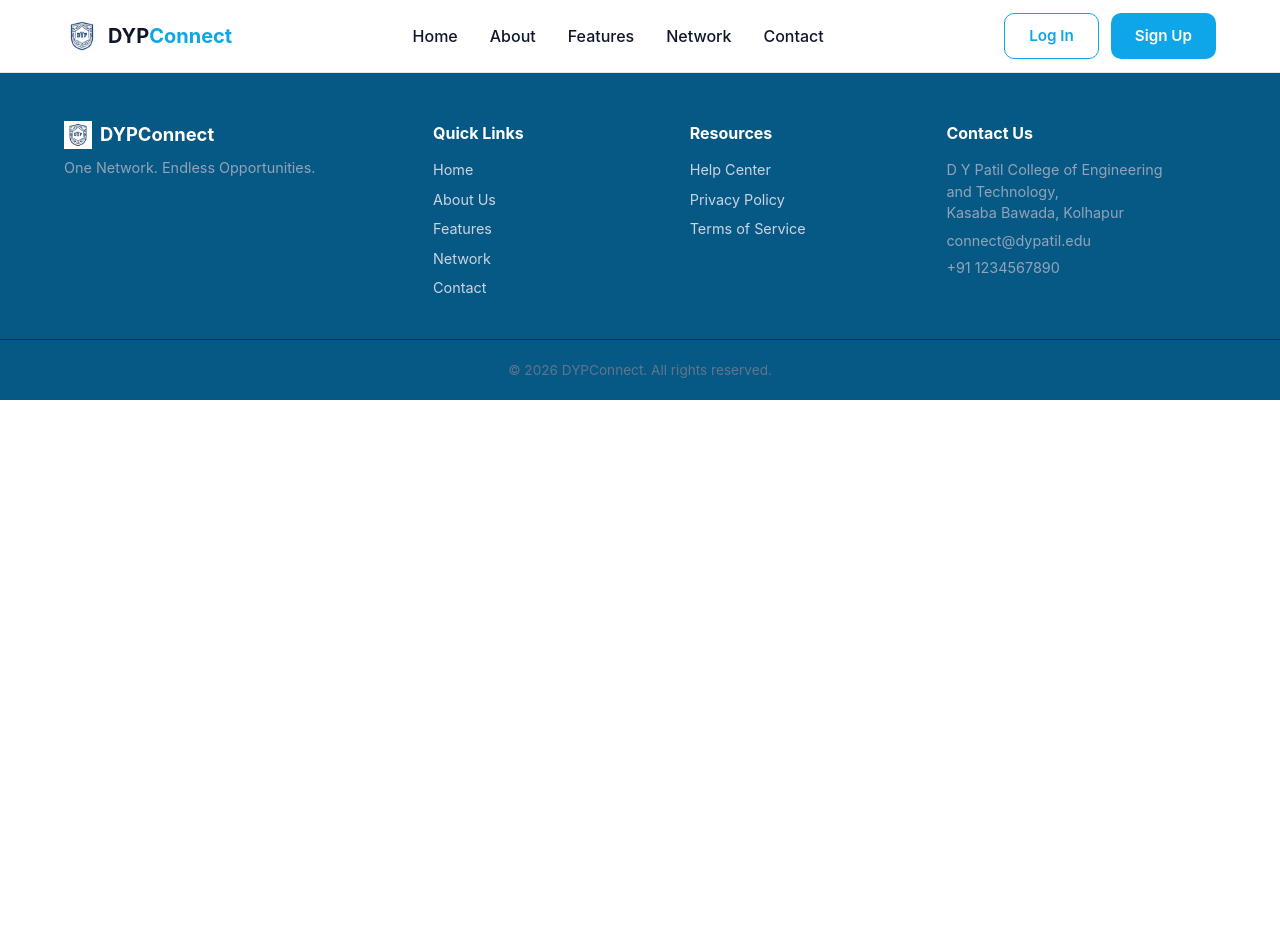
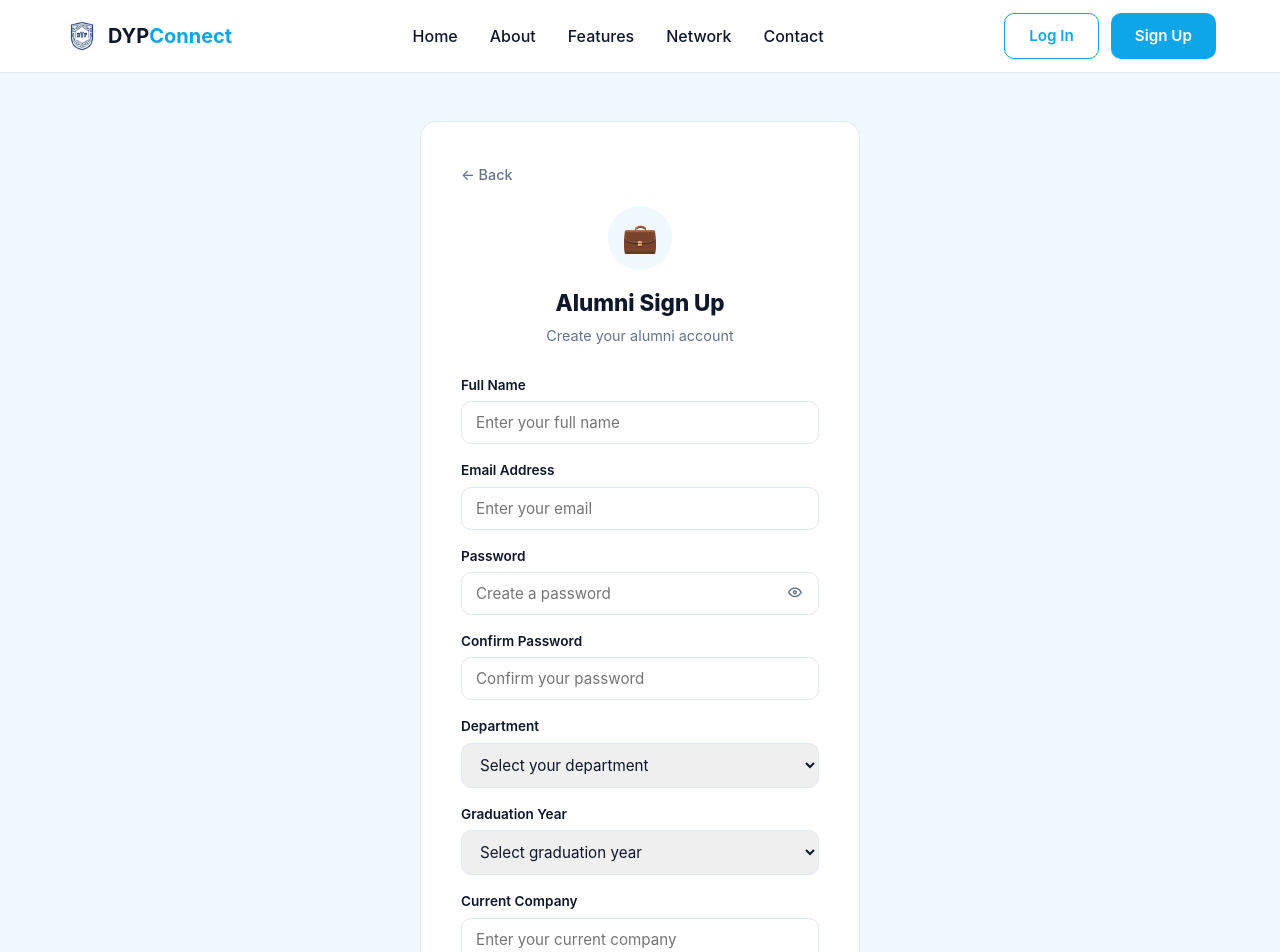
Before and after one commit to Sahilpatil2320/DYPConnect, a React (Vite) app in the folder client/: page /signup/alumni in a window 1280 px wide. Shown: the top 952 px of the page. Before the commit the page ends 800 px from the top, so only its background shows below. Built offline with nearby package versions, Linux system fonts and the light colour scheme.

Commit message:
feat: add teacher and alumni sign up forms

```diff
--- a/client/src/App.jsx
+++ b/client/src/App.jsx
@@ -4,6 +4,8 @@
 import LandingPage from "./pages/LandingPage";
 import SignupRoleSelection from "./pages/SignupRoleSelection";
 import StudentSignup from "./pages/StudentSignup";
+import TeacherSignup from "./pages/TeacherSignup";
+import AlumniSignup from "./pages/AlumniSignup";
 
 function App() {
   return (
@@ -13,6 +15,8 @@
         <Route path="/" element={<LandingPage />} />
         <Route path="/signup" element={<SignupRoleSelection />} />
         <Route path="/signup/student" element={<StudentSignup />} />
+        <Route path="/signup/teacher" element={<TeacherSignup />} />
+        <Route path="/signup/alumni" element={<AlumniSignup />} />
       </Routes>
       <Footer />
     </>
--- /dev/null
+++ b/client/src/pages/AlumniSignup.jsx
@@ -0,0 +1,164 @@
+import { useState } from "react";
+import { Link } from "react-router-dom";
+import "./AuthForm.css";
+
+function AlumniSignup() {
+  const [formData, setFormData] = useState({
+    fullName: "",
+    email: "",
+    password: "",
+    confirmPassword: "",
+    department: "",
+    graduationYear: "",
+    currentCompany: "",
+    currentRole: "",
+  });
+
+  const [showPassword, setShowPassword] = useState(false);
+
+  const handleChange = (e) => {
+    setFormData({ ...formData, [e.target.name]: e.target.value });
+  };
+
+  const handleSubmit = (e) => {
+    e.preventDefault();
+    console.log("Alumni signup data:", formData);
+    // Backend connection comes in Phase 3 (Authentication)
+  };
+
+  const graduationYears = Array.from({ length: 30 }, (_, i) => 2026 - i);
+
+  return (
+    <main className="auth-page">
+      <div className="auth-card">
+        <Link to="/signup" className="auth-back">← Back</Link>
+
+        <div className="auth-icon">💼</div>
+        <h1>Alumni Sign Up</h1>
+        <p className="auth-subtext">Create your alumni account</p>
+
+        <form onSubmit={handleSubmit} className="auth-form">
+          <label>
+            Full Name
+            <input
+              type="text"
+              name="fullName"
+              placeholder="Enter your full name"
+              value={formData.fullName}
+              onChange={handleChange}
+              required
+            />
+          </label>
+
+          <label>
+            Email Address
+            <input
+              type="email"
+              name="email"
+              placeholder="Enter your email"
+              value={formData.email}
+              onChange={handleChange}
+              required
+            />
+          </label>
+
+          <label>
+            Password
+            <div className="password-wrapper">
+              <input
+                type={showPassword ? "text" : "password"}
+                name="password"
+                placeholder="Create a password"
+                value={formData.password}
+                onChange={handleChange}
+                required
+              />
+              <button
+                type="button"
+                className="password-toggle"
+                onClick={() => setShowPassword(!showPassword)}
+                aria-label={showPassword ? "Hide password" : "Show password"}
+              >
+                <i className={showPassword ? "ti ti-eye-off" : "ti ti-eye"} aria-hidden="true"></i>
+              </button>
+            </div>
+          </label>
+
+          <label>
+            Confirm Password
+            <input
+              type={showPassword ? "text" : "password"}
+              name="confirmPassword"
+              placeholder="Confirm your password"
+              value={formData.confirmPassword}
+              onChange={handleChange}
+              required
+            />
+          </label>
+
+          <label>
+            Department
+            <select
+              name="department"
+              value={formData.department}
+              onChange={handleChange}
+              required
+            >
+              <option value="">Select your department</option>
+              <option value="Computer Science">Computer Science</option>
+              <option value="Mechanical">Mechanical</option>
+              <option value="Electrical">Electrical</option>
+              <option value="Civil">Civil</option>
+              <option value="Electronics">Electronics</option>
+            </select>
+          </label>
+
+          <label>
+            Graduation Year
+            <select
+              name="graduationYear"
+              value={formData.graduationYear}
+              onChange={handleChange}
+              required
+            >
+              <option value="">Select graduation year</option>
+              {graduationYears.map((year) => (
+                <option key={year} value={year}>{year}</option>
+              ))}
+            </select>
+          </label>
+
+          <label>
+            Current Company
+            <input
+              type="text"
+              name="currentCompany"
+              placeholder="Enter your current company"
+              value={formData.currentCompany}
+              onChange={handleChange}
+              required
+            />
+          </label>
+
+          <label>
+            Current Role
+            <input
+              type="text"
+              name="currentRole"
+              placeholder="Enter your current job title"
+              value={formData.currentRole}
+              onChange={handleChange}
+              required
+            />
+          </label>
+
+          <button type="submit" className="btn btn-primary auth-submit">
+            Sign Up
+          </button>
+        </form>
+      </div>
+    </main>
+  );
+}
+
+export default AlumniSignup;
--- /dev/null
+++ b/client/src/pages/TeacherSignup.jsx
@@ -0,0 +1,137 @@
+import { useState } from "react";
+import { Link } from "react-router-dom";
+import "./AuthForm.css";
+
+function TeacherSignup() {
+  const [formData, setFormData] = useState({
+    fullName: "",
+    email: "",
+    password: "",
+    confirmPassword: "",
+    department: "",
+    designation: "",
+  });
+
+  const [showPassword, setShowPassword] = useState(false);
+
+  const handleChange = (e) => {
+    setFormData({ ...formData, [e.target.name]: e.target.value });
+  };
+
+  const handleSubmit = (e) => {
+    e.preventDefault();
+    console.log("Teacher signup data:", formData);
+    // Backend connection comes in Phase 3 (Authentication)
+  };
+
+  return (
+    <main className="auth-page">
+      <div className="auth-card">
+        <Link to="/signup" className="auth-back">← Back</Link>
+
+        <div className="auth-icon">👨‍🏫</div>
+        <h1>Teacher Sign Up</h1>
+        <p className="auth-subtext">Create your faculty account</p>
+
+        <form onSubmit={handleSubmit} className="auth-form">
+          <label>
+            Full Name
+            <input
+              type="text"
+              name="fullName"
+              placeholder="Enter your full name"
+              value={formData.fullName}
+              onChange={handleChange}
+              required
+            />
+          </label>
+
+          <label>
+            Email Address
+            <input
+              type="email"
+              name="email"
+              placeholder="Enter your email"
+              value={formData.email}
+              onChange={handleChange}
+              required
+            />
+          </label>
+
+          <label>
+            Password
+            <div className="password-wrapper">
+              <input
+                type={showPassword ? "text" : "password"}
+                name="password"
+                placeholder="Create a password"
+                value={formData.password}
+                onChange={handleChange}
+                required
+              />
+              <button
+                type="button"
+                className="password-toggle"
+                onClick={() => setShowPassword(!showPassword)}
+                aria-label={showPassword ? "Hide password" : "Show password"}
+              >
+                <i className={showPassword ? "ti ti-eye-off" : "ti ti-eye"} aria-hidden="true"></i>
+              </button>
+            </div>
+          </label>
+
+          <label>
+            Confirm Password
+            <input
+              type={showPassword ? "text" : "password"}
+              name="confirmPassword"
+              placeholder="Confirm your password"
+              value={formData.confirmPassword}
+              onChange={handleChange}
+              required
+            />
+          </label>
+
+          <label>
+            Department
+            <select
+              name="department"
+              value={formData.department}
+              onChange={handleChange}
+              required
+            >
+              <option value="">Select your department</option>
+              <option value="Computer Science">Computer Science</option>
+              <option value="Mechanical">Mechanical</option>
+              <option value="Electrical">Electrical</option>
+              <option value="Civil">Civil</option>
+              <option value="Electronics">Electronics</option>
+            </select>
+          </label>
+
+          <label>
+            Designation
+            <select
+              name="designation"
+              value={formData.designation}
+              onChange={handleChange}
+              required
+            >
+              <option value="">Select your designation</option>
+              <option value="Assistant Professor">Assistant Professor</option>
+              <option value="Associate Professor">Associate Professor</option>
+              <option value="Professor">Professor</option>
+              <option value="HOD">Head of Department</option>
+            </select>
+          </label>
+
+          <button type="submit" className="btn btn-primary auth-submit">
+            Sign Up
+          </button>
+        </form>
+      </div>
+    </main>
+  );
+}
+
+export default TeacherSignup;
```
